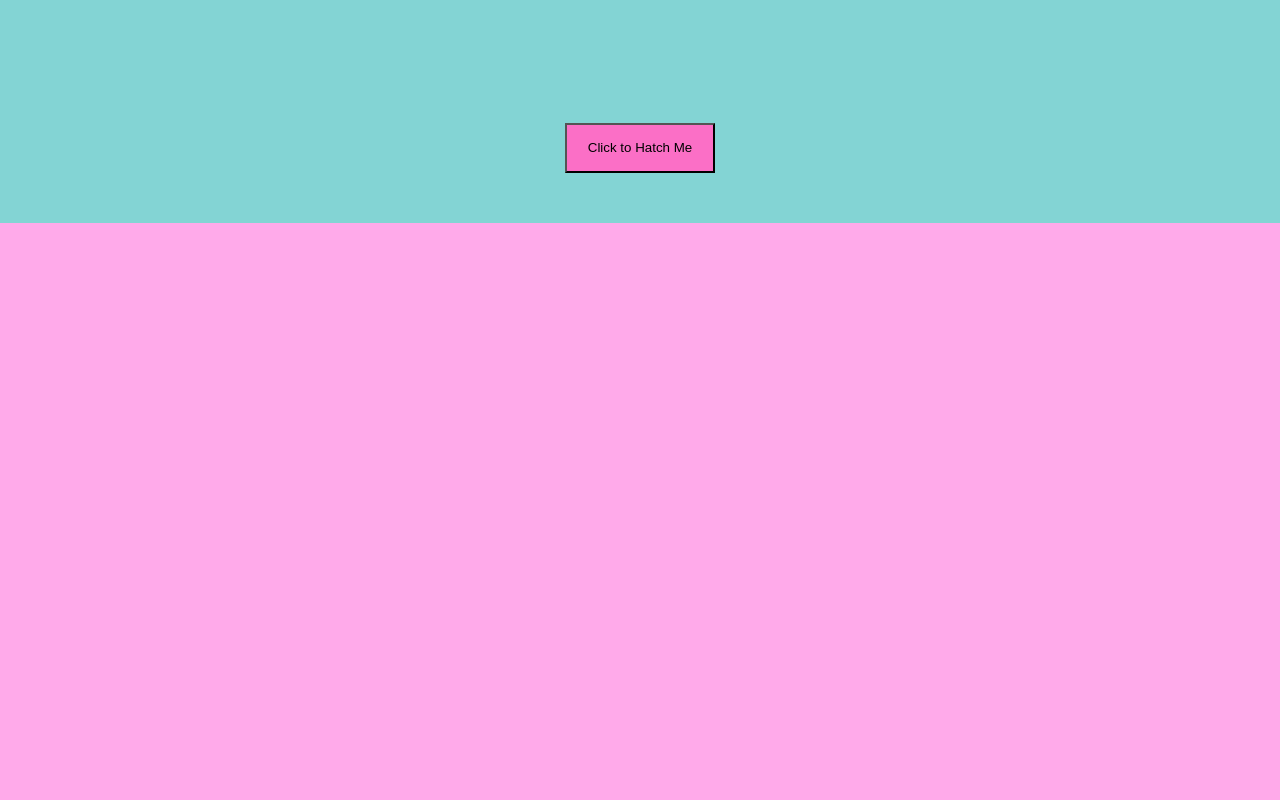
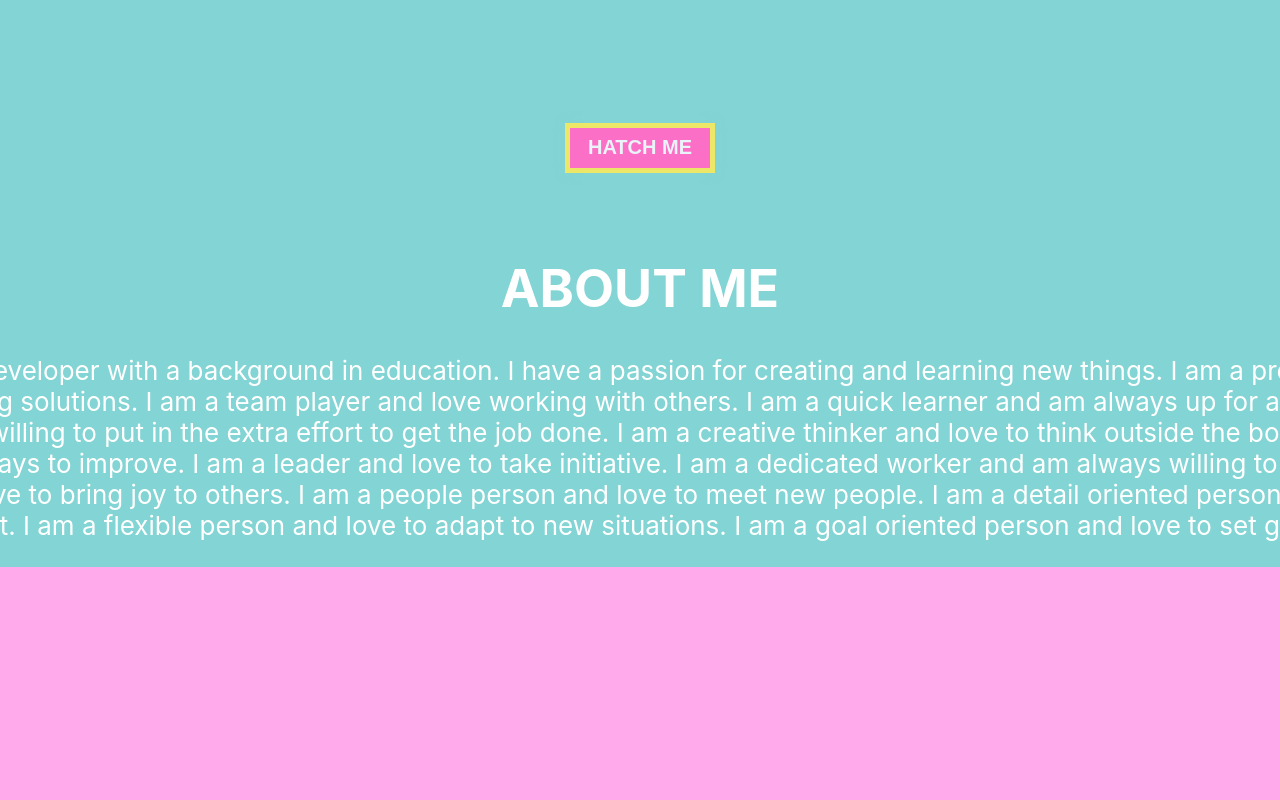
Before and after one commit to veepgoose/portfolio, a React (Create React App) app in the folder goose-portfolio/: page / in a window 1280 px wide. Shown: the part 1760-2560 px from the top of the page. Built offline with nearby package versions, Linux system fonts and the light colour scheme.

Commit message:
Goose animation added to Footer, AboutMe component created and passed down to EggSection Component

```diff
--- a/goose-portfolio/src/App.js
+++ b/goose-portfolio/src/App.js
@@ -4,6 +4,7 @@ import EggSection from './Components/EggSection/EggSection';
 import Projects from './Components/Projects/Projects';
 import Skills from './Components/Skills/Skills';
 import Footer from './Components/Footer/Footer';
+
 
 function App() {
   return (
--- /dev/null
+++ b/goose-portfolio/src/Components/AboutMe/AboutMe.css
@@ -0,0 +1,21 @@
+.AboutMetext {
+    display: flex;
+    flex-direction: column;
+    align-items: center;
+    justify-content: center;
+    height: 100vh;
+    background-color: #83D4D4;
+    color: #534D56;
+    font-family: 'Roboto', sans-serif;
+    font-size: 1.5rem;
+    text-align: center;
+    padding: 0 1rem;
+}
+
+.AboutMe {
+    display: flex;
+    flex-direction: column;
+    align-items: center;
+    justify-content: center;
+
+}
--- /dev/null
+++ b/goose-portfolio/src/Components/AboutMe/AboutMe.js
@@ -0,0 +1,17 @@
+import React from 'react';
+import './AboutMe.css';
+
+function AboutMe (props) {
+    return (
+      <div className="AboutMe">
+      <header className={props.className}>
+      <div className="AboutMeText">
+      <h1>ABOUT ME</h1>
+      <p>I am a full stack web developer with a background in education. I have a passion for creating and learning new things. I am a problem solver and enjoy the challenge of finding solutions. I am a team player and love working with others. I am a quick learner and am always up for a challenge. I am a hard worker and am always willing to put in the extra effort to get the job done. I am a creative thinker and love to think outside the box. I am a self starter and am always looking for ways to improve. I am a leader and love to take initiative. I am a dedicated worker and am always willing to go the extra mile. I am a positive person and love to bring joy to others. I am a people person and love to meet new people. I am a detail oriented person and love to make sure everything is done right. I am a flexible person and love to adapt to new situations. I am a goal oriented person and love to set goals and achieve them.</p>
+      </div>
+      </header>
+      </div>
+    );
+  }
+
+  export default AboutMe;
--- a/goose-portfolio/src/Components/EggSection/EggSection.css
+++ b/goose-portfolio/src/Components/EggSection/EggSection.css
@@ -22,12 +22,14 @@
     height: 50px;
     justify-content: center;
     align-items: center;
-    /* border-radius: 10%; */
     background-color: #fb6fc6;
-    border: 5px solid .Footer;
-    /* box-shadow: 0px 0px 10px 0px #83D4D4; */
+    border: 5px solid #EDE768;
+    box-shadow: 0px 0px 10px 0px #83D4D4;
     cursor: pointer;
     margin-bottom: 50px;
+    color: #E9F4F8;
+    font-size: 20px;
+    font-weight: bold;
   }
 
   .EggButton:hover {
--- a/goose-portfolio/src/Components/EggSection/EggSection.js
+++ b/goose-portfolio/src/Components/EggSection/EggSection.js
@@ -1,6 +1,7 @@
 import React from 'react';
 import './EggSection.css';
 import PinkEgg from './GooseLay.gif';
+import AboutMe from '../AboutMe/AboutMe.js';
 
 
 function EggSection (props) {
@@ -8,7 +9,8 @@ function EggSection (props) {
       <div className="EggSection">
       <header className={props.className}>
       <img src={PinkEgg} alt="PinkEgg" className="PinkEgg"/>
-      <button className="EggButton">Click to Hatch Me</button>
+      <button className="EggButton">HATCH ME</button>
+      <AboutMe className="AboutMe"/>
 
 
       </header>
--- a/goose-portfolio/src/Components/Footer/Footer.css
+++ b/goose-portfolio/src/Components/Footer/Footer.css
@@ -17,3 +17,9 @@
     align-items: center;
 
 }
+
+.GooseFooter {
+    width: 100%;
+    height: 100%;
+
+}
--- a/goose-portfolio/src/Components/Footer/Footer.js
+++ b/goose-portfolio/src/Components/Footer/Footer.js
@@ -1,12 +1,14 @@
 import React from 'react';
 import './Footer.css';
 import FooterImg from './Footer.png';
+import GooseFooter from './GooseAnimation.gif';
 
 function Footer(props) {
     return (
         <div className="Footer">
         <header className={props.className}>
         <img src={FooterImg} alt="FooterLabel" className="FooterImg"/>
+        <img src={GooseFooter} alt="GooseFooter" className="GooseFooter"/>
         </header>
         </div>
     );
--- a/goose-portfolio/src/Components/Header/Header.css
+++ b/goose-portfolio/src/Components/Header/Header.css
@@ -12,7 +12,7 @@
     display: flex;
     width: 550px;
     height: 1000px;
-    border-radius: 30%;
+    border-radius: 0%;
     margin-top: 3%;
 }
 
--- a/goose-portfolio/src/Components/Skills/Skills.js
+++ b/goose-portfolio/src/Components/Skills/Skills.js
@@ -1,11 +1,12 @@
 import React from 'react';
 import './Skills.css';
+
 
 function Skills (props) {
     return (
         <div className="Skills">
         <header className={props.className}>
-        {/* <img src={props.src} alt={props.alt} className={props.imgClass}/>    */}
+
         </header>
         </div>
     );
```
Also changed, not shown: goose-portfolio/src/Components/Footer/GooseAnimation.gif (added), goose-portfolio/src/Components/Skills/GooseAnimation.gif (added), goose-portfolio/src/Components/Skills/Skills.css (line endings or trailing spaces).
